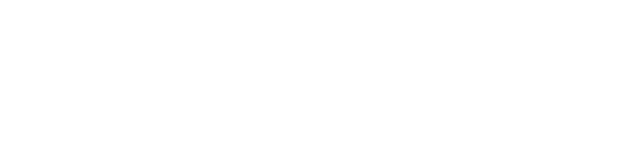
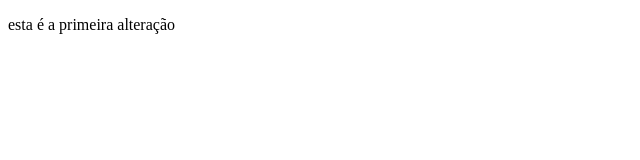
Before and after one commit to adrimace/git-test, a plain HTML site: page index.html in a window 1280 px wide. Shown: the whole page, without its empty margins (0-640 px from the left). Drawn offline with Linux system fonts and the light colour scheme.

Commit message:
alterando o ficheiro index

```diff
--- a/index.html
+++ b/index.html
@@ -6,6 +6,6 @@
     <title>teste</title>
 </head>
 <body>
-
+    <p>esta é a primeira alteração</p>
 </body>
 </html>
```
